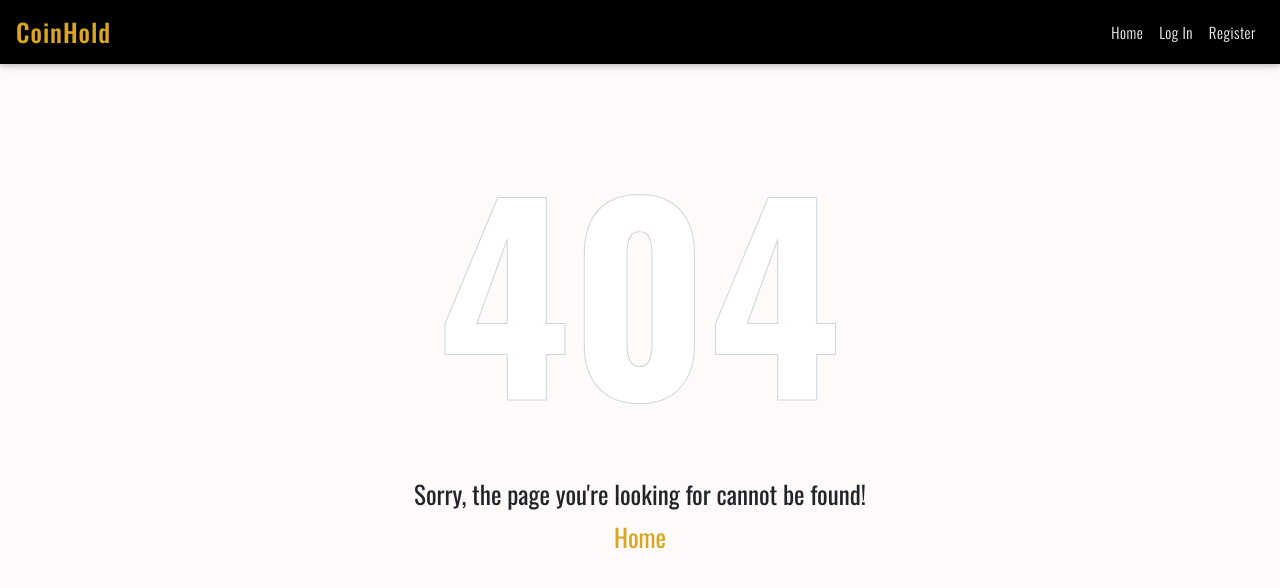
After one commit to Code-Institute-Submissions/Milestone-Project-261, a Flask app: template templates/404.html in a window 1280 px wide. The commit adds this page. Shown: the top 588 px of the page. Run offline with Flask 2, Linux system fonts and the light colour scheme; the template is opened without the code that fills it, so the values that code supplies are empty; some libraries are stand-ins or nearby versions; some web fonts are replaced.

Commit message:
Add 404 error page

```diff
--- a/app.py
+++ b/app.py
@@ -283,6 +283,12 @@ def edit_comment(crypto_id, comment_id):
                                 crypto_id=crypto_id))
 
 
+@app.errorhandler(404)
+def page_not_found(e):
+    # renders 404 error page
+    return render_template("404.html")
+
+
 if __name__ == "__main__":
     app.run(host=os.environ.get("IP"),
             port=int(os.environ.get("PORT")),
--- a/static/css/style.css
+++ b/static/css/style.css
@@ -482,6 +482,27 @@ label.form-label {
 }
 
 
+/* ---------------------------------------------404 Page */
+
+.error-header-text {
+	text-align: center;
+	margin: auto;
+	font-weight: 900;
+	font-size: 250px;
+	-webkit-text-stroke: 1px #ced4da;
+	color: #ffffff;
+	letter-spacing: 1px;
+}
+
+.error-text, .home-link {
+	text-align: center;
+	margin: auto;
+	font-weight: 400;
+	font-size: 25px;
+	padding-bottom: 5px;
+}
+
+
 /* ---------------------------------------------Media Queries*/
 
 @media (max-width: 320px) {
@@ -652,6 +673,12 @@ label.form-label {
 	}
 	.add-coin-text {
 		font-size: 20px;
+	}
+	.error-header-text {
+		font-size: 150px;
+	}
+	.error-text, .home-link {
+		font-size: 14px;
 	}
 }
 
@@ -826,6 +853,12 @@ label.form-label {
 	.add-coin-text {
 		font-size: 20px;
 	}
+	.error-header-text {
+		font-size: 200px;
+	}
+	.error-text, .home-link {
+		font-size: 17px;
+	}
 }
 
 @media (max-width: 499px) and (min-width: 376px) {
@@ -998,6 +1031,12 @@ label.form-label {
 	}
 	.add-coin-text {
 		font-size: 22px;
+	}
+	.error-header-text {
+		font-size: 200px;
+	}
+	.error-text, .home-link {
+		font-size: 17px;
 	}
 }
 
@@ -1172,6 +1211,9 @@ label.form-label {
 	.add-coin-text {
 		font-size: 25px;
 	}
+	.error-text, .home-link {
+		font-size: 22px;
+	}
 }
 
 @media (max-width: 800px) and (min-width: 750px) {
--- /dev/null
+++ b/templates/404.html
@@ -0,0 +1,15 @@
+{% extends "base.html" %}
+{% block content %}
+<section id="404">
+    <div class="error-header-text">
+        404
+    </div>
+    <div class="error-text">
+        Sorry, the page you're looking for cannot be found!
+    </div>
+    <div class="home-link">
+        <a href="{{ url_for('index') }}" style="color:#DAA520">Home</a>
+    </div>
+</section>
+
+{% endblock %}
```
